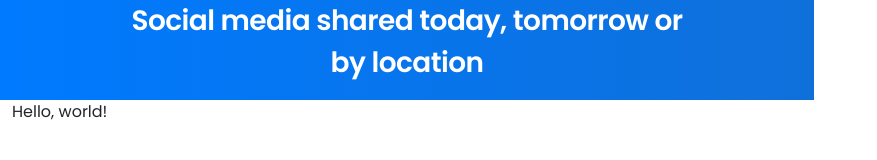
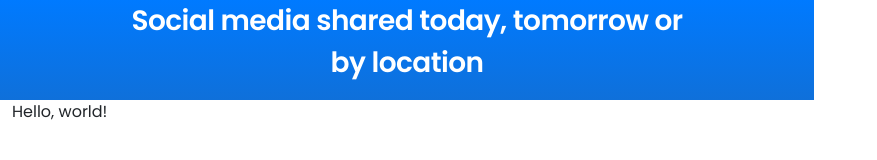
Before and after one commit to KanVull/Intern_test-registration_form, a plain HTML site: page register.html in a window 1280 px wide. Shown: the whole page, without its empty margins (0-877 px from the left). Drawn offline with nearby package versions, Linux system fonts and the light colour scheme.

Commit message:
Remove gradient rotation

```diff
--- a/css/style.css
+++ b/css/style.css
@@ -12,7 +12,7 @@ body {
 
 .left-side {
     display: flex;
-    background: linear-gradient(90deg, #007AFF 0%, #0F70DA 100%);
+    background: linear-gradient(#007AFF 0%, #0F70DA 100%);
     color: #FFFFFF;
     max-width: 814px;
 }
```
